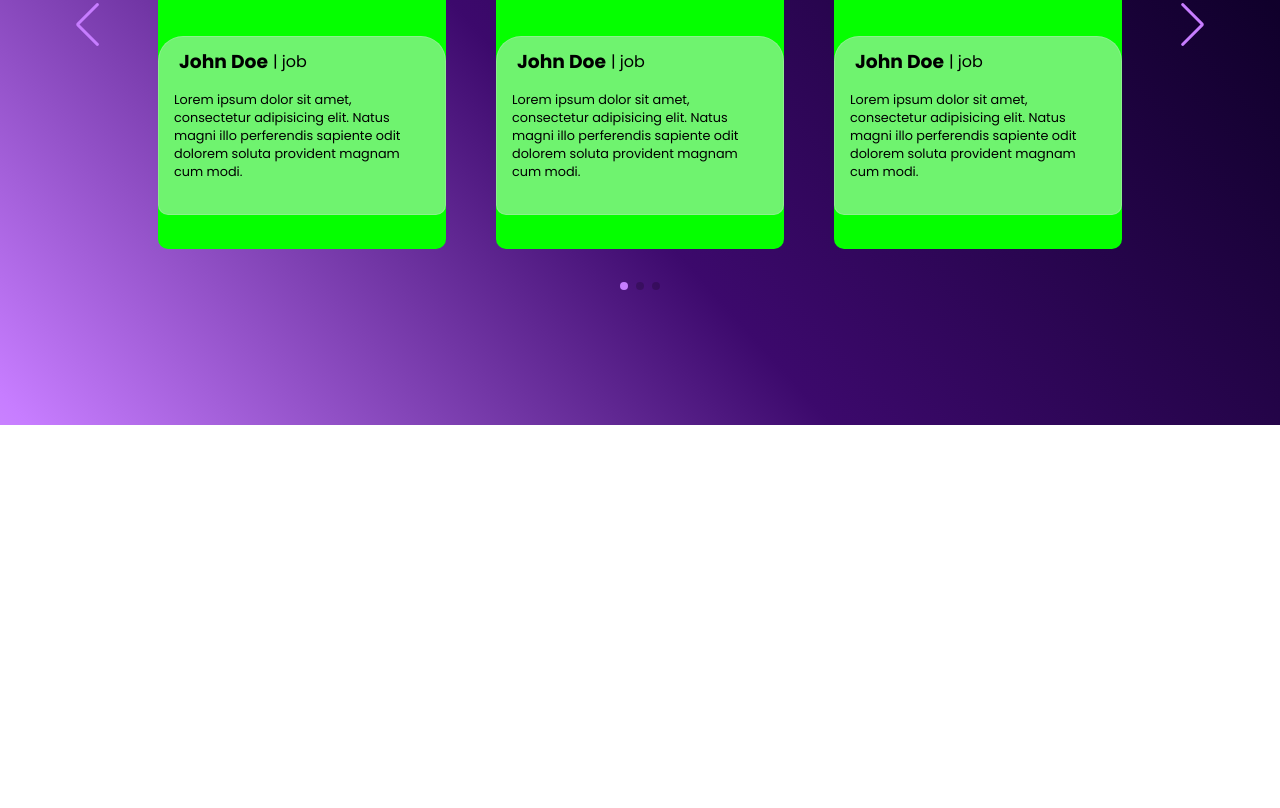
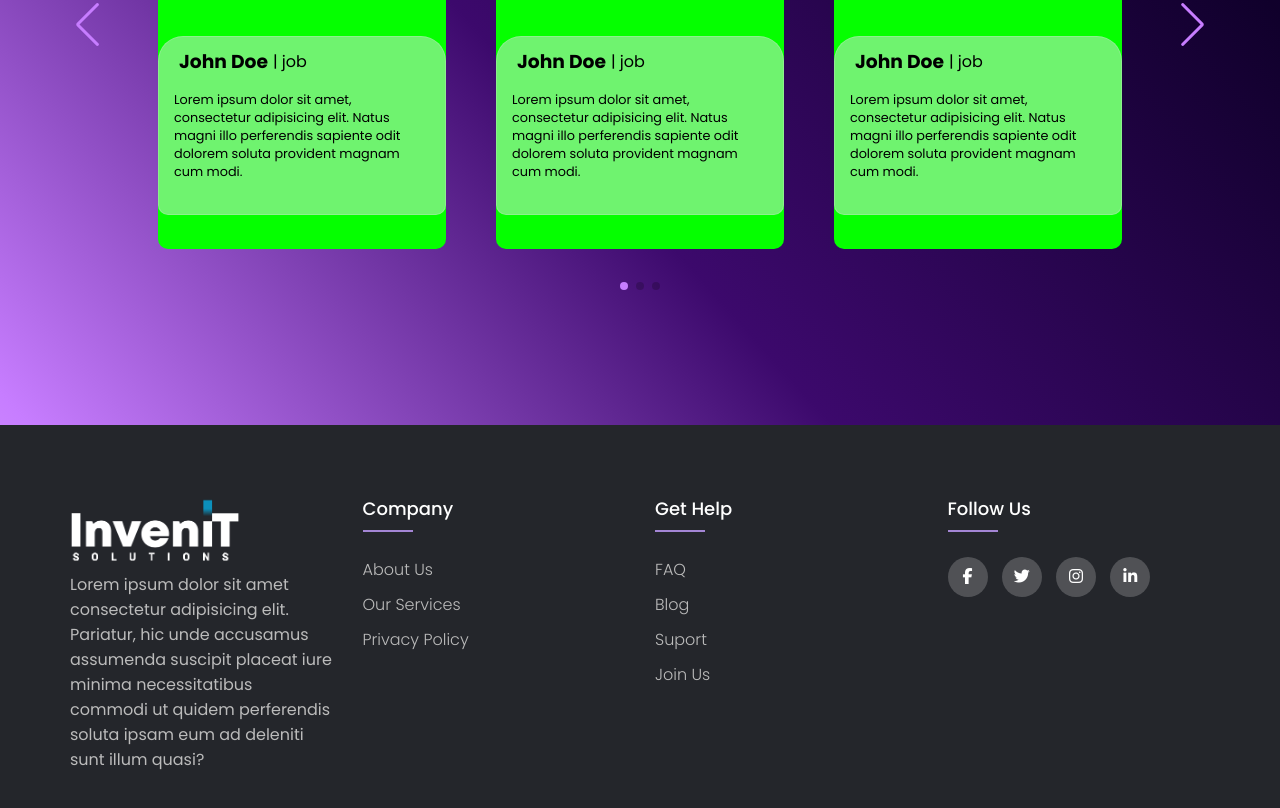
Before and after one commit to DaKa27/Invenit_praksa, a plain HTML site: page index.html in a window 1280 px wide. Shown: the part 2775-3583 px from the top of the page. Before the commit the page ends 3200 px from the top, so only its background shows below. Drawn offline with nearby package versions, Linux system fonts and the light colour scheme.

Commit message:
Footer added

```diff
--- a/index.html
+++ b/index.html
@@ -5,12 +5,11 @@
     <meta name="viewport" content="width=device-width, initial-scale=1.0">
     <link rel="stylesheet" href="styles.css">
     <link rel="stylesheet" href="https://cdn.jsdelivr.net/npm/swiper@11/swiper-bundle.min.css"/>
+    <link rel="icon" href="./images/small_log.ico">
     <title>IT vodic | InvenIT</title>
-    <link rel="icon" href="./images/small_log.ico">
 </head>
 <body>
     <header>
-
         <nav>
             <div class="logo"><a href="#landing-page"><img src="./images/logo.png" alt="Image can't load"></a></div>
             <ul class="navigation">
@@ -344,7 +343,43 @@
             </section>
         </div>
     </main>
-    <footer></footer>
+    <footer class="footer">
+        <div class="container">
+            <div class="row">
+                <div class="footer-col">
+                    <img src="./images/logo2.png" alt="">
+                    <p>Lorem ipsum dolor sit amet consectetur adipisicing elit. Pariatur, hic unde accusamus assumenda suscipit placeat iure minima necessitatibus commodi ut quidem perferendis soluta ipsam eum ad deleniti sunt illum quasi?</p>
+                </div>
+                <div class="footer-col">
+                    <h4>company</h4>
+                    <ul>
+                        <li><a href="#">about us</a></li>
+                        <li><a href="#">our services</a></li>
+                        <li><a href="#">privacy policy</a></li>
+                    </ul>
+                </div>
+                <div class="footer-col">
+                    <h4>get help</h4>
+                    <ul>
+                        <li><a href="#">FAQ</a></li>
+                        <li><a href="#">Blog</a></li>
+                        <li><a href="#">Suport</a></li>
+                        <li><a href="#">Join us</a></li>
+                    </ul>
+                </div>
+                <div class="footer-col">
+                    <h4>follow us</h4>
+                    <div class="social-links">
+                        <a href="#"><i class="fab fa-facebook-f"></i></a>
+                        <a href="#"><i class="fab fa-twitter"></i></a>
+                        <a href="#"><i class="fab fa-instagram"></i></a>
+                        <a href="#"><i class="fab fa-linkedin-in"></i></a>
+                    </div>
+                </div>
+            </div>
+        </div>
+   </footer>
+   <script src="https://kit.fontawesome.com/c14c25402e.js" crossorigin="anonymous"></script>
     <script src="https://cdn.jsdelivr.net/npm/swiper@11/swiper-bundle.min.js"></script>
     <script src="./script.js" type="text/javascript"></script>
 </body>
--- a/styles.css
+++ b/styles.css
@@ -616,6 +616,98 @@ html{
   margin-right: 5px;
 }
 
+.footer .container{
+	max-width: 1170px;
+	margin:auto;
+}
+.row{
+	display: flex;
+	flex-wrap: wrap;
+}
+.footer ul{
+	list-style: none;
+}
+.footer{
+	background-color: #24262b;
+    padding: 70px 0;
+}
+.footer-col{
+   width: 25%;
+   padding: 0 15px;
+}
+
+.footer-col img{
+  height: 70px;
+  width: auto;
+}
+.footer-col p{
+  color: #bbbbbb;
+}
+.footer-col h4{
+	font-size: 18px;
+	color: #ffffff;
+	text-transform: capitalize;
+	margin-bottom: 35px;
+	font-weight: 500;
+	position: relative;
+}
+.footer-col h4::before{
+	content: '';
+	position: absolute;
+	left:0;
+	bottom: -10px;
+	background-color: var(--color--purple-light);
+	height: 2px;
+	box-sizing: border-box;
+	width: 50px;
+}
+.footer-col ul li:not(:last-child){
+	margin-bottom: 10px;
+}
+.footer-col ul li a{
+	font-size: 16px;
+	text-transform: capitalize;
+	color: #ffffff;
+	text-decoration: none;
+	font-weight: 300;
+	color: #bbbbbb;
+	display: block;
+	transition: all 0.3s ease;
+}
+.footer-col ul li a:hover{
+	color: #ffffff;
+	padding-left: 8px;
+}
+.footer-col .social-links a{
+	display: inline-block;
+	height: 40px;
+	width: 40px;
+	background-color: rgba(255,255,255,0.2);
+	margin:0 10px 10px 0;
+	text-align: center;
+	line-height: 40px;
+	border-radius: 50%;
+	color: #ffffff;
+	transition: all 0.5s ease;
+}
+.footer-col .social-links a:hover{
+	color: #24262b;
+	background-color: #ffffff;
+}
+
+/*responsive*/
+@media(max-width: 767px){
+  .footer-col{
+    width: 50%;
+    margin-bottom: 30px;
+}
+}
+@media(max-width: 574px){
+  .footer-col{
+    width: 100%;
+}
+}
+
   @media only screen and (min-width: 768px) and (max-width: 959px){
 
   }
```
Also changed, not shown: images/logo2.png (added).
